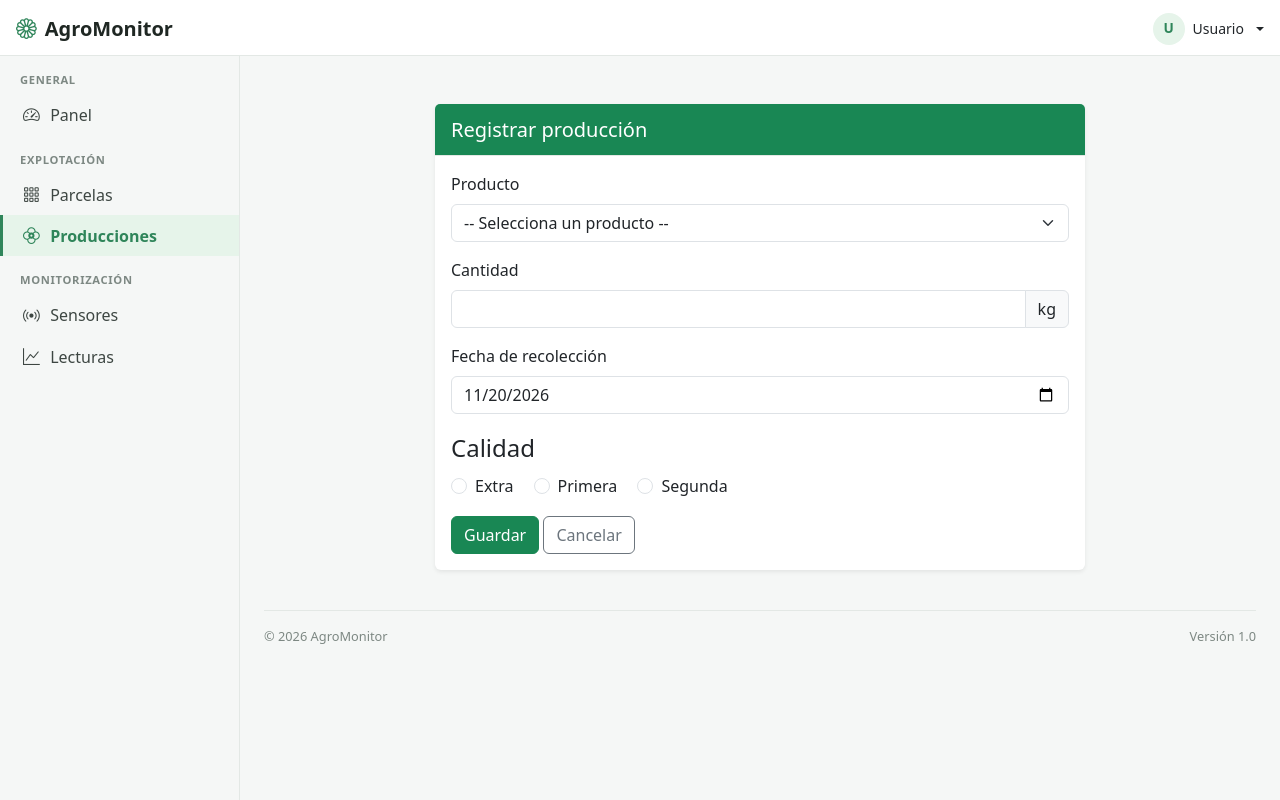
After one commit to oscarromrod/parcelas, a Spring Boot app: page /producciones/nueva in a window 1280 px wide. The commit adds this page. Run offline with Spring Boot 4, Linux system fonts and the light colour scheme.

Commit message:
feat: añade entidad produccion y sus vistas

```diff
--- /dev/null
+++ b/src/main/java/com/daw/parcelas/controller/ProduccionController.java
@@ -0,0 +1,97 @@
+package com.daw.parcelas.controller;
+
+import com.daw.parcelas.model.Calidad;
+import com.daw.parcelas.model.Producto;
+import com.daw.parcelas.model.Produccion;
+import com.daw.parcelas.services.ProduccionService;
+import jakarta.validation.Valid;
+import org.springframework.format.annotation.DateTimeFormat;
+import org.springframework.stereotype.Controller;
+import org.springframework.ui.Model;
+import org.springframework.validation.BindingResult;
+import org.springframework.web.bind.annotation.*;
+
+import java.time.LocalDate;
+import java.util.List;
+
+@Controller
+@RequestMapping("/producciones")
+public class ProduccionController {
+
+    private final ProduccionService produccionService;
+
+    public ProduccionController(ProduccionService produccionService) {
+        this.produccionService = produccionService;
+    }
+
+    @ModelAttribute("productos")
+    public Producto[] productos() {
+        return Producto.values();
+    }
+
+    @ModelAttribute("calidades")
+    public Calidad[] calidades() {
+        return Calidad.values();
+    }
+
+    @GetMapping
+    public String listar(
+            @RequestParam(required = false) Producto producto,
+            @RequestParam(required = false) Calidad calidad,
+            Model model) {
+
+        List<Produccion> producciones = produccionService.buscarPorProductoYCalidad(producto, calidad);
+
+        double totalKilos = producciones.stream()
+                .mapToDouble(Produccion::getCantidadKg)
+                .sum();
+
+        model.addAttribute("producciones", producciones);
+        model.addAttribute("numeroPartidas", producciones.size());
+        model.addAttribute("totalKilos", totalKilos);
+        model.addAttribute("productoSeleccionado", producto);
+        model.addAttribute("calidadSeleccionada", calidad);
+
+        return "producciones/lista";
+    }
+
+    @GetMapping("/{id}")
+    public String detalle(@PathVariable Long id, Model model) {
+        model.addAttribute("produccion", produccionService.buscarPorId(id));
+        return "producciones/detalle";
+    }
+
+    @GetMapping("/nueva")
+    public String nueva(Model model) {
+        Produccion produccion = new Produccion();
+        produccion.setFechaRecoleccion(LocalDate.now());
+
+        model.addAttribute("produccion", produccion);
+        return "producciones/formulario";
+    }
+
+    @GetMapping("/editar/{id}")
+    public String editar(@PathVariable Long id, Model model) {
+        model.addAttribute("produccion", produccionService.buscarPorId(id));
+        return "producciones/formulario";
+    }
+
+    @PostMapping
+    public String guardar(
+            @Valid @ModelAttribute("produccion") Produccion produccion,
+            BindingResult resultado) {
+
+        if (resultado.hasErrors()) {
+            return "producciones/formulario";
+        }
+
+        produccionService.guardar(produccion);
+        return "redirect:/producciones";
+    }
+
+    @PostMapping("/{id}/eliminar")
+    public String eliminar(@PathVariable Long id) {
+        produccionService.eliminar(id);
+        return "redirect:/producciones";
+    }
+}
--- a/src/main/resources/templates/fragments/layout.html
+++ b/src/main/resources/templates/fragments/layout.html
@@ -88,8 +88,10 @@
       <a class="nav-link" th:classappend="${activo == 'parcelas'} ? 'active'" th:href="@{/parcelas}" href="#">
         <i class="bi bi-grid-3x3-gap"></i> Parcelas
       </a>
-      <a class="nav-link" th:classappend="${activo == 'cultivos'} ? 'active'" th:href="@{/cultivos}" href="#">
-        <i class="bi bi-flower2"></i> Cultivos
+      <a class="nav-link"
+         th:classappend="${activo == 'producciones'} ? 'active'"
+         th:href="@{/producciones}">
+        <i class="bi bi-flower2"></i> Producciones
       </a>
     </nav>
 
--- /dev/null
+++ b/src/main/resources/templates/producciones/formulario.html
@@ -0,0 +1,113 @@
+<!doctype html>
+<html lang="es" xmlns:th="http://www.thymeleaf.org">
+<head th:replace="~{fragments/layout :: head('Formulario de producción')}"></head>
+<body>
+
+<nav th:replace="~{fragments/layout :: navbar}"></nav>
+
+<div class="d-flex">
+    <aside th:replace="~{fragments/layout :: sidebar('producciones')}"></aside>
+
+    <main class="app-main flex-grow-1 p-3 p-lg-4">
+        <div class="container mt-4">
+            <div class="card shadow-sm border-0 mx-auto" style="max-width: 650px;">
+                <div class="card-header bg-success text-white">
+                    <h1 class="h5 mb-0"
+                        th:text="${produccion.id != null ? 'Editar producción' : 'Registrar producción'}">
+                        Registrar producción
+                    </h1>
+                </div>
+
+                <div class="card-body">
+                    <form th:action="@{/producciones}"
+                          th:object="${produccion}"
+                          th:with="hoy=${#temporals.format(#temporals.createToday(), 'yyyy-MM-dd')}"
+                          method="post">
+
+                        <div class="estado-alarma" th:if="${#fields.hasErrors('*')}">
+                            <p th:each="e : ${#fields.errors('*')}" th:text="${e}">
+                                Error de validación
+                            </p>
+                        </div>
+
+                        <input type="hidden" th:field="*{id}">
+
+                        <div class="mb-3">
+                            <label for="producto" class="form-label">Producto</label>
+                            <select id="producto" th:field="*{producto}"
+                                    class="form-select"
+                                    th:errorclass="is-invalid"
+                                    required>
+                                <option value="">-- Selecciona un producto --</option>
+                                <option th:each="p : ${productos}"
+                                        th:value="${p}"
+                                        th:text="${p.etiqueta}">
+                                    Producto
+                                </option>
+                            </select>
+                        </div>
+
+                        <div class="mb-3">
+                            <label for="cantidadKg" class="form-label">Cantidad</label>
+                            <div class="input-group">
+                                <input id="cantidadKg" type="number"
+                                       th:field="*{cantidadKg}"
+                                       class="form-control"
+                                       th:errorclass="is-invalid"
+                                       min="0.01" max="1000000" step="0.01"
+                                       required>
+                                <span class="input-group-text">kg</span>
+                            </div>
+                        </div>
+
+                        <div class="mb-3">
+                            <label for="fechaRecoleccion" class="form-label">
+                                Fecha de recolección
+                            </label>
+                            <input id="fechaRecoleccion" type="date"
+                                   th:field="*{fechaRecoleccion}"
+                                   class="form-control"
+                                   th:errorclass="is-invalid"
+                                   th:attr="max=${hoy}"
+                                   required>
+                        </div>
+
+                        <fieldset class="mb-3">
+                            <legend class="form-label">Calidad</legend>
+                            <div th:each="c : ${calidades}"
+                                 class="form-check form-check-inline">
+                                <input type="radio"
+                                       class="form-check-input"
+                                       th:field="*{calidad}"
+                                       th:value="${c}"
+                                       th:errorclass="is-invalid"
+                                       required>
+                                <label class="form-check-label"
+                                       th:for="${#ids.prev('calidad')}"
+                                       th:text="${c.etiqueta}">
+                                    Calidad
+                                </label>
+                            </div>
+                            <div class="invalid-feedback d-block"
+                                 th:if="${#fields.hasErrors('calidad')}"
+                                 th:errors="*{calidad}">
+                                Selecciona una calidad.
+                            </div>
+                        </fieldset>
+
+                        <button type="submit" class="btn btn-success">Guardar</button>
+                        <a th:href="@{/producciones}" class="btn btn-outline-secondary">
+                            Cancelar
+                        </a>
+                    </form>
+                </div>
+            </div>
+        </div>
+
+        <footer th:replace="~{fragments/layout :: footer}"></footer>
+    </main>
+</div>
+
+<th:block th:replace="~{fragments/layout :: scripts}"></th:block>
+</body>
+</html>
```
Also changed, not shown: src/main/java/com/daw/parcelas/model/Calidad.java (added, +17 -0 lines), src/main/java/com/daw/parcelas/model/Produccion.java (added, +48 -0 lines), src/main/java/com/daw/parcelas/model/Producto.java (added, +23 -0 lines), src/main/java/com/daw/parcelas/repository/ProduccionRepository.java (added, +15 -0 lines), src/main/java/com/daw/parcelas/services/ProduccionService.java (added, +14 -0 lines), src/main/java/com/daw/parcelas/services/ProduccionServiceImpl.java (added, +56 -0 lines), src/main/resources/templates/fragments/comunes.html (+11 -1 lines), src/main/resources/templates/producciones/detalle.html (added, +63 -0 lines), src/main/resources/templates/producciones/lista.html (added, +129 -0 lines).
